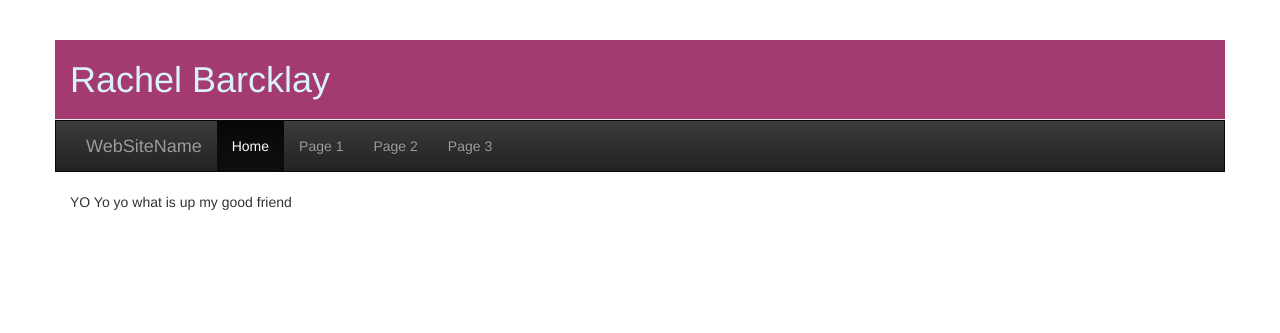
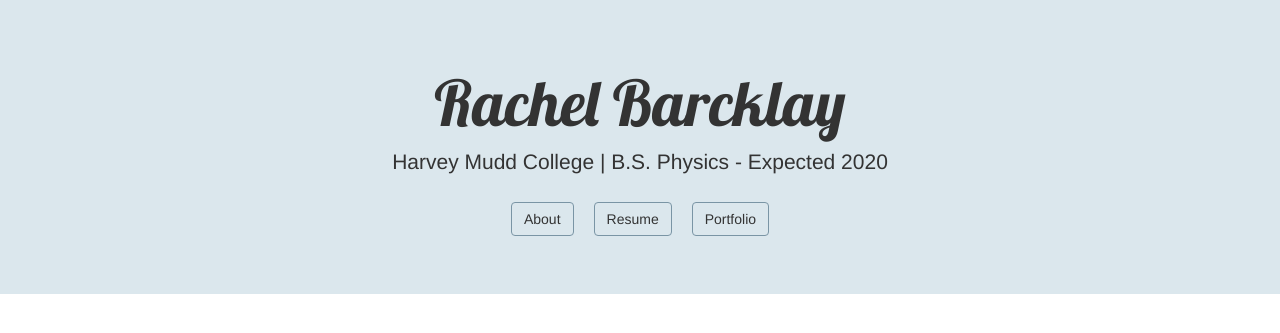
Before and after one commit to rbarcklay/my-first-blog, a Django app: page / in a window 1280 px wide. Shown: the top 333 px of the page. Run offline with Django 3.2, Linux system fonts and the light colour scheme; data that the repository does not hold is empty; some libraries are stand-ins or nearby versions.

Commit message:
jumbotron and classy theme

```diff
--- a/blog/static/css/blog.css
+++ b/blog/static/css/blog.css
@@ -1,15 +1,58 @@
 .navbar {
 	border-radius: 0;
+	background: #101010;
 }
 
 .page-header {
-	background-color: rgba(142, 10, 77, 0.8);
-	margin-bottom: 0px
-	/*border-color: red;
+	background-color: white;
+	border-bottom: thick solid gray;
+	margin-bottom: 0px;
+	/*
+	height: 10px;
 	border-bottom: 200px;*/
 }
 
-#head {
-	color: #daf2fb;
+.page-header h1 {
+	color: #333;
+	font-family: times;
+	font-weight: bold;
+	font-size: 40px;
+}
+
+.post {
+	background-color: white;
+	border-bottom: thin solid #777;
+	padding: 5px;
+	margin: 10px;
+	font-family: Helvetica Neue;
+}
+
+a {
+	color: #94b8cc;
+}
+
+.jumbotron {
+	background-color: rgba(206, 222, 230, 0.73);
+}
+
+.jumbotext {
+	text-align: center;
+}
+.center {
+	display: flex;
+    justify-content: center;
+}
+
+.btn {
+	margin: 10px;
+	border-color: #7a95a5;
 	background-color: transparent;
 }
+
+.btn:hover {
+	background-color: #7a95a5;
+}
+
+.display-3 {
+	font-family: lobster;
+}
--- a/blog/templates/blog/base.html
+++ b/blog/templates/blog/base.html
@@ -8,22 +8,30 @@
     <link rel="stylesheet" href="{% static 'css/blog.css' %}">
 </head>
 <body>
-    <div class="page-header container">
-        <h1><a href="/"><div id = "head">Rachel Barcklay</div></a></h1>
+    <div class="jumbotron jumbotron-fluid">
+        <div class="container">
+            <h1 class=" jumbotext display-3">Rachel Barcklay</h1>
+            <p class="jumbotext lead">Harvey Mudd College | B.S. Physics - Expected 2020 </p>
+            <div class = "center">
+                <button type="button" class="btn">About</button>
+                <button type="button" class="btn">Resume</button>
+                <button type="button" class="btn">Portfolio</button>
+            </div>
+        </div>
     </div>
-    <nav class="navbar navbar-inverse bg-inverse container">
+    <!--<nav class="navbar navbar-inverse bg-inverse container">
             <div class="container-fluid">
                 <div class="navbar-header">
-                    <a class="navbar-brand" href="#">WebSiteName</a>
+                    <a class="navbar-brand active" href="#">Home</a>
                 </div>
                 <ul class="nav navbar-nav">
-                    <li class="active"><a href="#">Home</a></li>
+                    <li><a href="#">Home</a></li>
                     <li><a href="#">Page 1</a></li>
                     <li><a href="#">Page 2</a></li>
                     <li><a href="#">Page 3</a></li>
                 </ul>
             </div>
-        </nav>
+        </nav>_-->
     <div class="content container">
         <div class="row">
             <div class="col-md-8">
--- a/blog/templates/blog/post_list.html
+++ b/blog/templates/blog/post_list.html
@@ -1,8 +1,7 @@
 {% extends 'blog/base.html' %}
 {% block content %}
-<p>YO Yo yo what is up my good friend</p>
 	{% for post in posts %}
-		<div>
+		<div class = "post">
 			<h1><a href="">{{ post.title}}</a></h1>
 			<p>{{post.published_date}}</p>
 			<p>{{ post.text|linebreaksbr }}</p>
```
